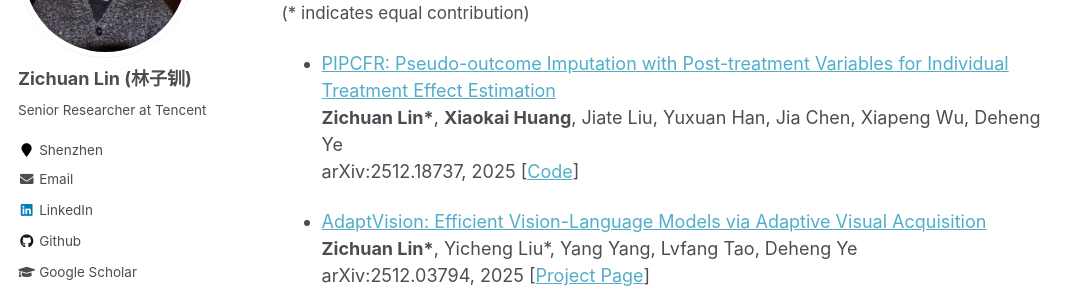
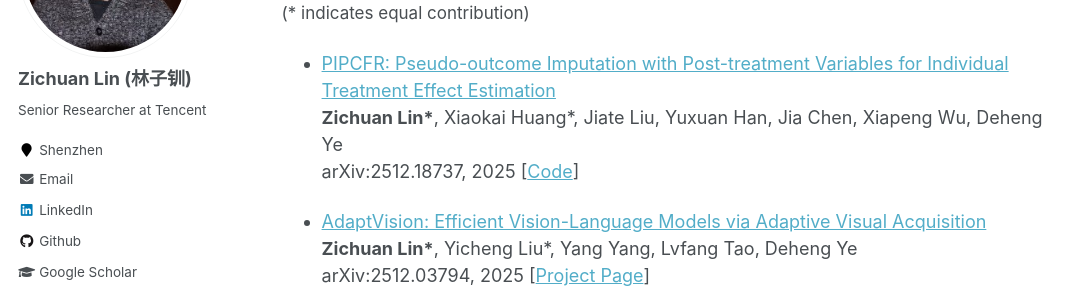
Before and after one commit to LinZichuan/linzichuan.github.io, a Jekyll site: the page built from _pages/about.md, in a window 1280 px wide and 900 px high, scrolled down 342 px. Shown: the part 153-453 px from the top of the window, without its empty margins (0-1087 px from the left). Built offline with Jekyll 4.4.1, drawn with Linux system fonts in a browser that asks for light colours; formulas are drawn with MathJax 3.

```diff
--- a/_pages/about.md
+++ b/_pages/about.md
@@ -26,7 +26,7 @@ Publications & Preprints
 <!-- **Preprints** -->
 
 - [PIPCFR: Pseudo-outcome Imputation with Post-treatment Variables for Individual Treatment Effect Estimation](https://arxiv.org/abs/2512.18737) <br>
-**Zichuan Lin\***, **Xiaokai Huang**, Jiate Liu, Yuxuan Han, Jia Chen, Xiapeng Wu, Deheng Ye <br>
+**Zichuan Lin\***, Xiaokai Huang\*, Jiate Liu, Yuxuan Han, Jia Chen, Xiapeng Wu, Deheng Ye <br>
 arXiv:2512.18737, 2025 [[Code](https://github.com/LinZichuan/PIPCFR)]
 
 - [AdaptVision: Efficient Vision-Language Models via Adaptive Visual Acquisition](https://arxiv.org/abs/2512.03794) <br>
```
